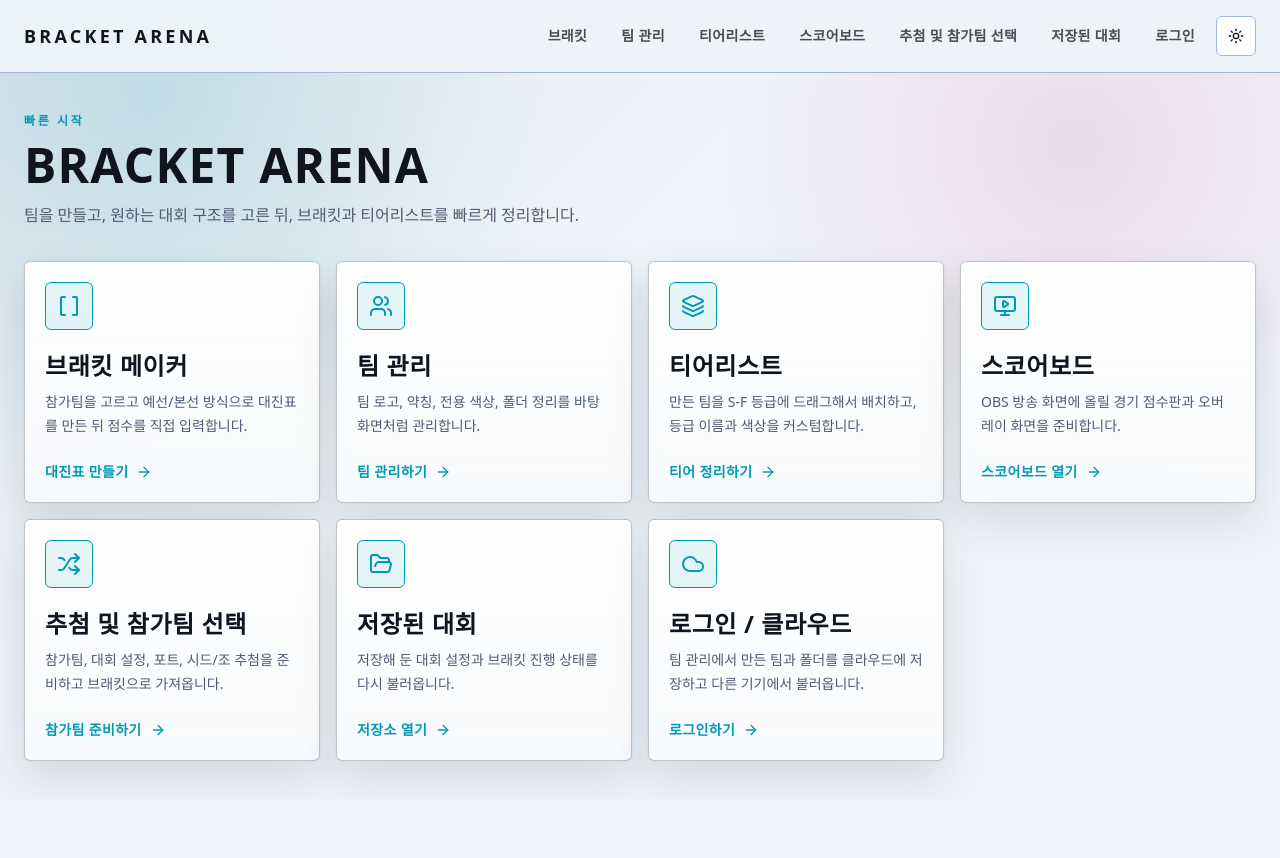
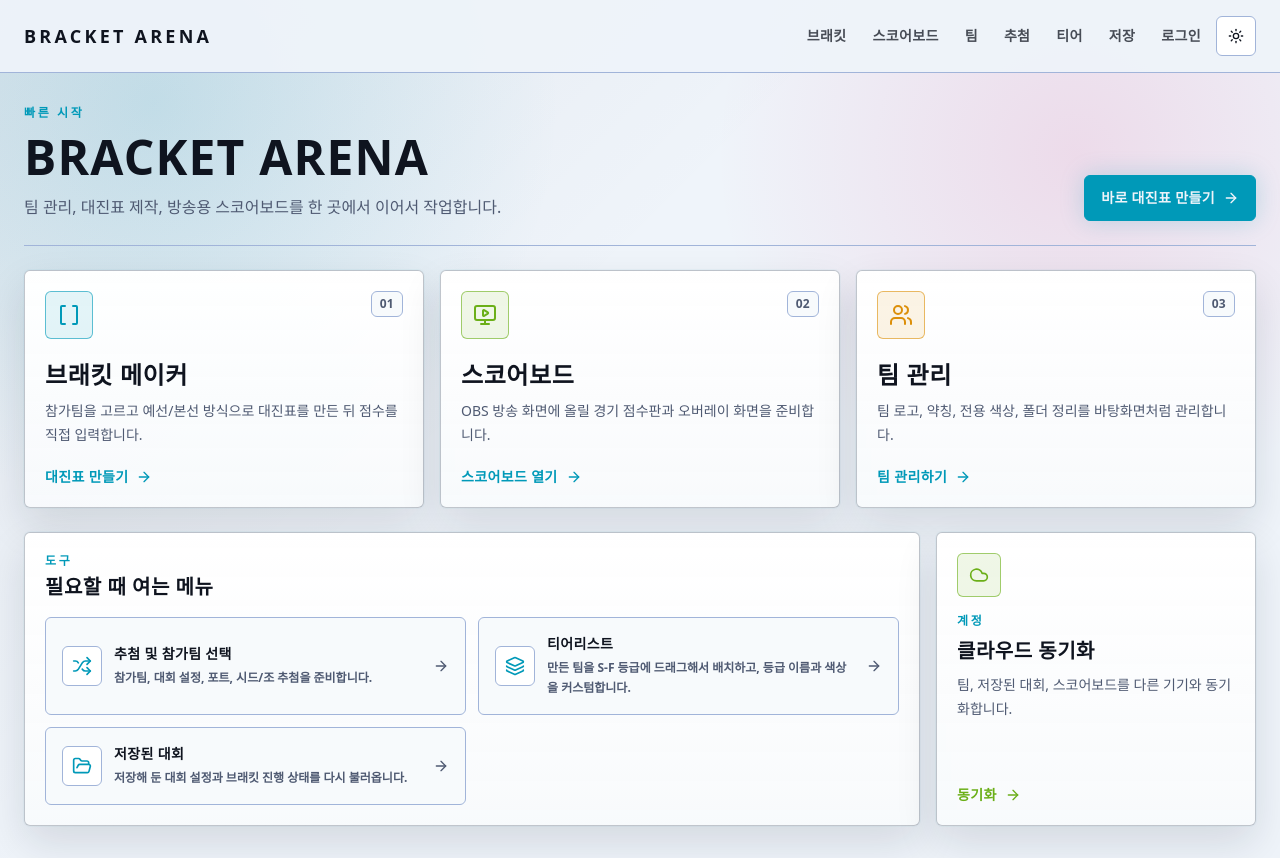
Before and after one commit to Byeolsae/Bracket-Arena, a Next.js app: page / in a window 1280 px wide. Before the commit the page ends 800 px from the top, so only its background shows below. Built offline with nearby package versions, Linux system fonts and the light colour scheme.

Commit message:
Redesign quick start navigation

```diff
--- a/src/app/page.tsx
+++ b/src/app/page.tsx
@@ -1,87 +1,113 @@
 import Link from "next/link";
 import { ArrowRight, Brackets, Cloud, FolderOpen, Layers3, MonitorPlay, Shuffle, Users } from "lucide-react";
 
-const entryPoints = [
+const primaryEntryPoints = [
   {
     title: "브래킷 메이커",
     description: "참가팀을 고르고 예선/본선 방식으로 대진표를 만든 뒤 점수를 직접 입력합니다.",
     href: "/maker",
     icon: Brackets,
-    cta: "대진표 만들기"
+    cta: "대진표 만들기",
+    accent: "cyan"
+  },
+  {
+    title: "스코어보드",
+    description: "OBS 방송 화면에 올릴 경기 점수판과 오버레이 화면을 준비합니다.",
+    href: "/scoreboard",
+    icon: MonitorPlay,
+    cta: "스코어보드 열기",
+    accent: "lime"
   },
   {
     title: "팀 관리",
     description: "팀 로고, 약칭, 전용 색상, 폴더 정리를 바탕화면처럼 관리합니다.",
     href: "/teams",
     icon: Users,
-    cta: "팀 관리하기"
+    cta: "팀 관리하기",
+    accent: "gold"
+  }
+];
+
+const supportEntryPoints = [
+  {
+    title: "추첨 및 참가팀 선택",
+    description: "참가팀, 대회 설정, 포트, 시드/조 추첨을 준비합니다.",
+    href: "/draw",
+    icon: Shuffle,
+    cta: "준비하기"
   },
   {
     title: "티어리스트",
     description: "만든 팀을 S-F 등급에 드래그해서 배치하고, 등급 이름과 색상을 커스텀합니다.",
     href: "/tier-list",
     icon: Layers3,
-    cta: "티어 정리하기"
-  },
-  {
-    title: "스코어보드",
-    description: "OBS 방송 화면에 올릴 경기 점수판과 오버레이 화면을 준비합니다.",
-    href: "/scoreboard",
-    icon: MonitorPlay,
-    cta: "스코어보드 열기"
-  },
-  {
-    title: "추첨 및 참가팀 선택",
-    description: "참가팀, 대회 설정, 포트, 시드/조 추첨을 준비하고 브래킷으로 가져옵니다.",
-    href: "/draw",
-    icon: Shuffle,
-    cta: "참가팀 준비하기"
+    cta: "정리하기"
   },
   {
     title: "저장된 대회",
     description: "저장해 둔 대회 설정과 브래킷 진행 상태를 다시 불러옵니다.",
     href: "/saved-tournaments",
     icon: FolderOpen,
-    cta: "저장소 열기"
+    cta: "불러오기"
   },
   {
     title: "로그인 / 클라우드",
-    description: "팀 관리에서 만든 팀과 폴더를 클라우드에 저장하고 다른 기기에서 불러옵니다.",
+    description: "팀, 저장된 대회, 스코어보드를 다른 기기와 동기화합니다.",
     href: "/login",
     icon: Cloud,
-    cta: "로그인하기"
+    cta: "동기화"
   }
 ];
 
 export default function HomePage() {
   return (
-    <main className="flex min-h-[calc(100vh-73px)] w-full items-center px-4 py-8 sm:px-6 2xl:px-8">
-      <section className="w-full">
-        <div className="mb-8 max-w-2xl">
+    <main className="min-h-[calc(100vh-73px)] px-4 py-8 sm:px-6 2xl:px-8">
+      <section className="mx-auto grid w-full max-w-7xl gap-6">
+        <div className="flex flex-col gap-4 border-b border-line pb-6 lg:flex-row lg:items-end lg:justify-between">
+          <div className="max-w-3xl">
             <p className="section-kicker">빠른 시작</p>
             <h1 className="mt-3 text-4xl font-black uppercase leading-tight tracking-wide text-ink sm:text-5xl">
               Bracket Arena
             </h1>
             <p className="mt-3 text-base leading-7 text-muted">
-            팀을 만들고, 원하는 대회 구조를 고른 뒤, 브래킷과 티어리스트를 빠르게 정리합니다.
+              팀 관리, 대진표 제작, 방송용 스코어보드를 한 곳에서 이어서 작업합니다.
             </p>
           </div>
+          <Link
+            href="/maker"
+            className="inline-flex w-fit items-center gap-2 rounded-md border border-cyan bg-cyan px-4 py-3 text-sm font-black uppercase tracking-wide text-arena shadow-glow transition hover:border-lime hover:bg-lime"
+          >
+            바로 대진표 만들기
+            <ArrowRight className="h-4 w-4" aria-hidden="true" />
+          </Link>
+        </div>
 
-        <div className="grid gap-4 [grid-template-columns:repeat(auto-fit,minmax(280px,1fr))]">
-          {entryPoints.map((item) => {
+        <div className="grid gap-4 lg:grid-cols-3">
+          {primaryEntryPoints.map((item, index) => {
             const Icon = item.icon;
+            const accentClass =
+              item.accent === "lime"
+                ? "border-lime/60 bg-lime/10 text-lime"
+                : item.accent === "gold"
+                  ? "border-gold/60 bg-gold/10 text-gold"
+                  : "border-cyan/60 bg-cyan/10 text-cyan";
 
             return (
-              <Link key={item.title} href={item.href}>
-                <div className="arena-card group flex h-full min-h-56 flex-col justify-between p-5 transition hover:border-cyan hover:shadow-glow">
-                  <div>
-                    <div className="mb-5 grid h-12 w-12 place-items-center rounded-md border border-cyan bg-cyan/10 text-cyan">
+              <Link key={item.title} href={item.href} className="block">
+                <div className="arena-card group flex h-full min-h-48 flex-col justify-between p-5 transition hover:border-cyan hover:shadow-glow">
+                  <div className="flex items-start justify-between gap-4">
+                    <div className={`grid h-12 w-12 shrink-0 place-items-center rounded-md border ${accentClass}`}>
                       <Icon className="h-6 w-6" aria-hidden="true" />
                     </div>
+                    <span className="rounded-md border border-line bg-field px-2 py-1 text-xs font-black uppercase tracking-wide text-muted">
+                      0{index + 1}
+                    </span>
+                  </div>
+                  <div className="mt-5">
                     <h2 className="text-2xl font-black uppercase tracking-wide text-ink">{item.title}</h2>
                     <p className="mt-2 text-sm leading-6 text-muted">{item.description}</p>
                   </div>
-                  <div className="mt-6 inline-flex items-center gap-2 text-sm font-black uppercase tracking-wide text-cyan">
+                  <div className="mt-5 inline-flex items-center gap-2 text-sm font-black uppercase tracking-wide text-cyan">
                     {item.cta}
                     <ArrowRight className="h-4 w-4" aria-hidden="true" />
                   </div>
@@ -90,6 +116,54 @@
             );
           })}
         </div>
+
+        <div className="grid gap-4 lg:grid-cols-[1fr_320px]">
+          <section className="arena-card p-5">
+            <div className="mb-4 flex items-center justify-between gap-3">
+              <div>
+                <p className="section-kicker">도구</p>
+                <h2 className="mt-1 text-xl font-black uppercase tracking-wide text-ink">필요할 때 여는 메뉴</h2>
+              </div>
+            </div>
+            <div className="grid gap-3 sm:grid-cols-2">
+              {supportEntryPoints.slice(0, 3).map((item) => {
+                const Icon = item.icon;
+
+                return (
+                  <Link
+                    key={item.title}
+                    href={item.href}
+                    className="group flex items-center gap-3 rounded-md border border-line bg-field p-4 transition hover:border-cyan hover:bg-cyan/10"
+                  >
+                    <span className="grid h-10 w-10 shrink-0 place-items-center rounded-md border border-line bg-panel text-cyan">
+                      <Icon className="h-5 w-5" aria-hidden="true" />
+                    </span>
+                    <span className="min-w-0">
+                      <span className="block text-sm font-black uppercase tracking-wide text-ink">{item.title}</span>
+                      <span className="mt-1 block text-xs font-bold leading-5 text-muted">{item.description}</span>
+                    </span>
+                    <ArrowRight className="ml-auto h-4 w-4 shrink-0 text-muted transition group-hover:text-cyan" aria-hidden="true" />
+                  </Link>
+                );
+              })}
+            </div>
+          </section>
+
+          <Link href={supportEntryPoints[3].href} className="arena-card group flex min-h-44 flex-col justify-between p-5 transition hover:border-lime hover:shadow-glow">
+            <div>
+              <div className="mb-4 grid h-11 w-11 place-items-center rounded-md border border-lime/60 bg-lime/10 text-lime">
+                <Cloud className="h-5 w-5" aria-hidden="true" />
+              </div>
+              <p className="section-kicker">계정</p>
+              <h2 className="mt-2 text-xl font-black uppercase tracking-wide text-ink">클라우드 동기화</h2>
+              <p className="mt-2 text-sm leading-6 text-muted">{supportEntryPoints[3].description}</p>
+            </div>
+            <div className="mt-5 inline-flex items-center gap-2 text-sm font-black uppercase tracking-wide text-lime">
+              {supportEntryPoints[3].cta}
+              <ArrowRight className="h-4 w-4" aria-hidden="true" />
+            </div>
+          </Link>
+        </div>
       </section>
     </main>
   );
--- a/src/components/navigation/HeaderNav.tsx
+++ b/src/components/navigation/HeaderNav.tsx
@@ -4,33 +4,31 @@
 import { ThemeToggle } from "@/components/theme/ThemeToggle";
 
 export function HeaderNav() {
+  const links = [
+    { href: "/maker", label: "브래킷" },
+    { href: "/scoreboard", label: "스코어보드" },
+    { href: "/teams", label: "팀" },
+    { href: "/draw", label: "추첨" },
+    { href: "/tier-list", label: "티어" },
+    { href: "/saved-tournaments", label: "저장" },
+    { href: "/login", label: "로그인" }
+  ];
+
   return (
     <div className="flex w-full flex-wrap items-center justify-between gap-3 px-4 py-4 sm:px-6 2xl:px-8">
       <Link href="/" className="text-lg font-black uppercase tracking-[0.18em] text-ink">
         Bracket Arena
       </Link>
-      <nav className="flex flex-wrap items-center gap-2 text-sm font-bold uppercase tracking-wide">
-        <Link className="rounded-md border border-transparent px-3 py-2 text-ink/75 hover:border-cyan hover:text-cyan" href="/maker">
-          브래킷
-        </Link>
-        <Link className="rounded-md border border-transparent px-3 py-2 text-ink/75 hover:border-cyan hover:text-cyan" href="/teams">
-          팀 관리
-        </Link>
-        <Link className="rounded-md border border-transparent px-3 py-2 text-ink/75 hover:border-cyan hover:text-cyan" href="/tier-list">
-          티어리스트
-        </Link>
-        <Link className="rounded-md border border-transparent px-3 py-2 text-ink/75 hover:border-cyan hover:text-cyan" href="/scoreboard">
-          스코어보드
-        </Link>
-        <Link className="rounded-md border border-transparent px-3 py-2 text-ink/75 hover:border-cyan hover:text-cyan" href="/draw">
-          추첨 및 참가팀 선택
-        </Link>
-        <Link className="rounded-md border border-transparent px-3 py-2 text-ink/75 hover:border-cyan hover:text-cyan" href="/saved-tournaments">
-          저장된 대회
-        </Link>
-        <Link className="rounded-md border border-transparent px-3 py-2 text-ink/75 hover:border-cyan hover:text-cyan" href="/login">
-          로그인
-        </Link>
+      <nav className="flex flex-wrap items-center justify-end gap-1 text-sm font-bold uppercase tracking-wide">
+        {links.map((link) => (
+          <Link
+            key={link.href}
+            className="rounded-md border border-transparent px-2.5 py-2 text-ink/75 transition hover:border-cyan hover:bg-cyan/10 hover:text-cyan"
+            href={link.href}
+          >
+            {link.label}
+          </Link>
+        ))}
         <ThemeToggle />
       </nav>
     </div>
```
Lines whose indentation alone changed are shown as unchanged.
